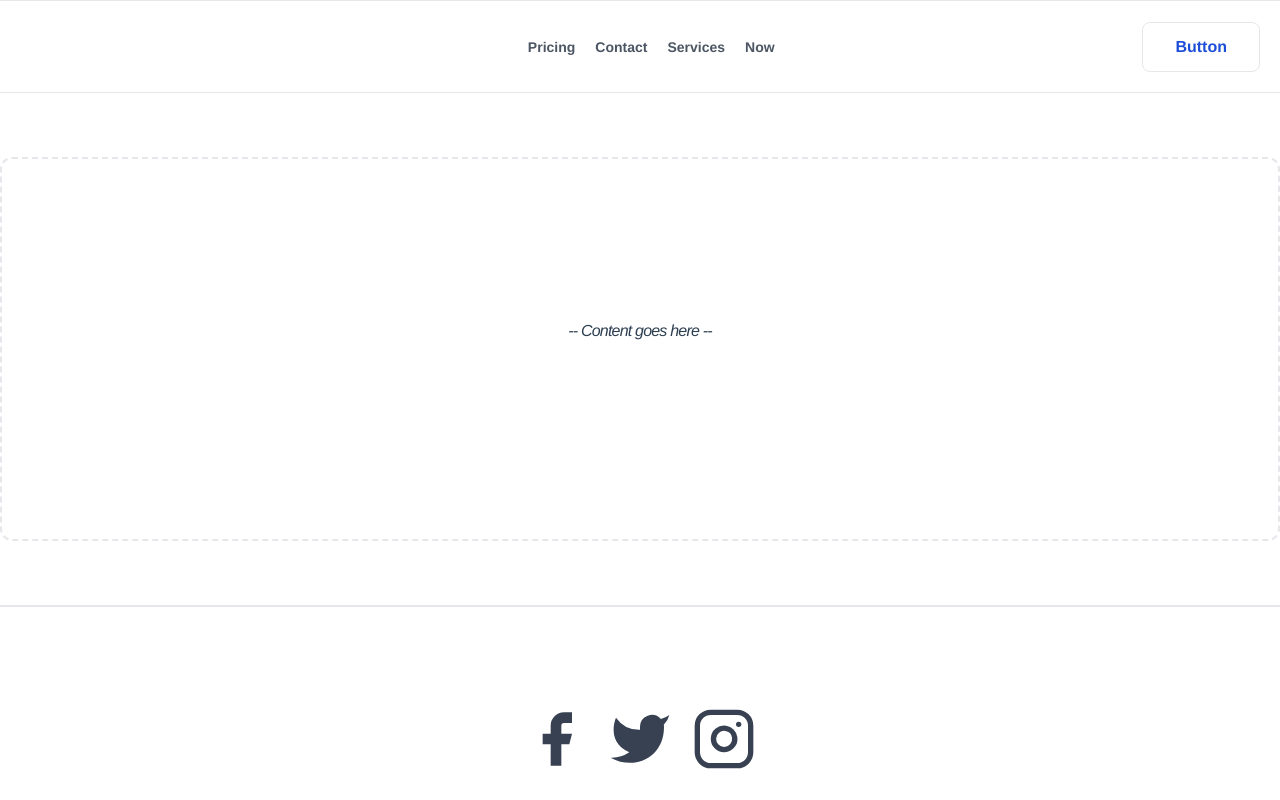
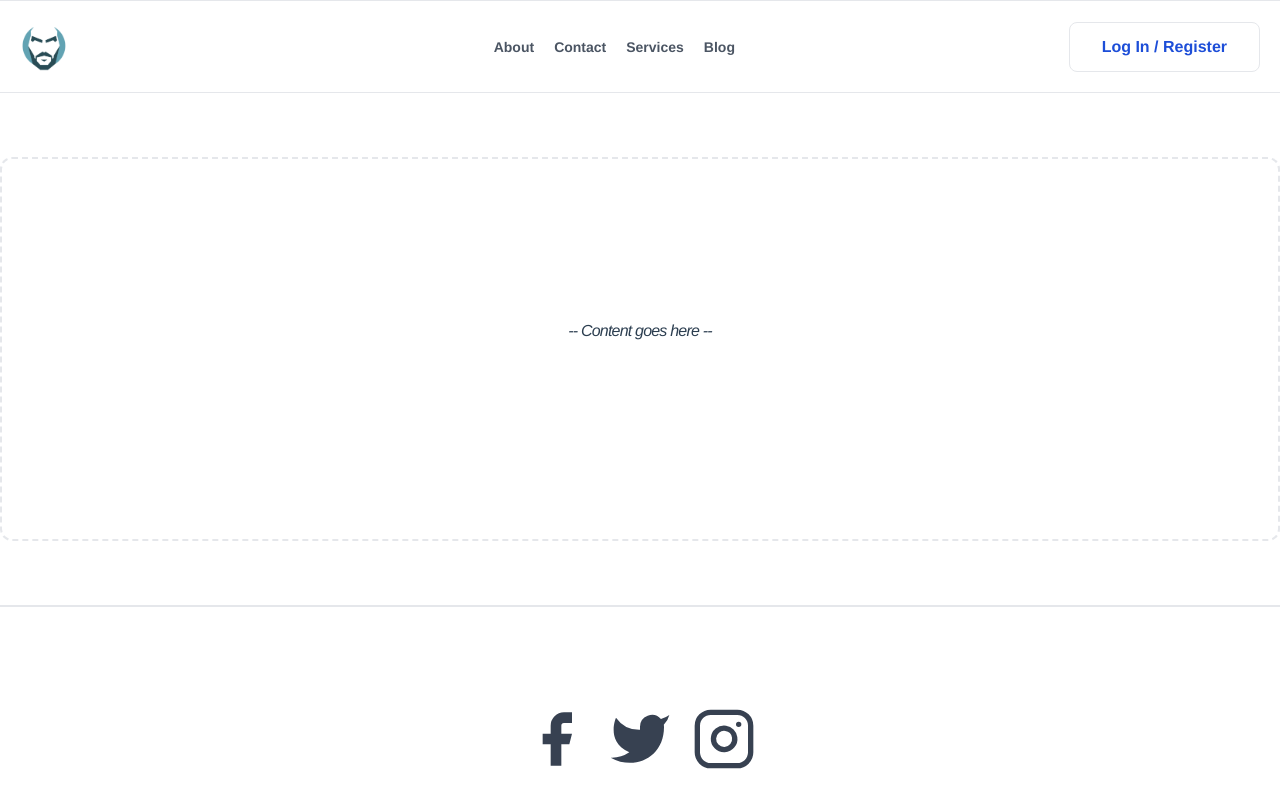
Before and after one commit to PickeledMarcuz/mark-ryan-io, a Vue app: page / in a window 1280 px wide. Shown: the top 800 px of the page. Built offline with nearby package versions, Linux system fonts and the light colour scheme.

Commit message:
Routerlink for nav

```diff
--- a/src/App.vue
+++ b/src/App.vue
@@ -4,45 +4,65 @@
       <div
         class="container flex flex-col flex-wrap p-5 mx-auto md:items-center md:flex-row "
       >
-        <a
+        <router-link to="/"
           class="flex items-center w-40 mb-4 font-medium text-gray-900 title-font md:mb-0"
         >
-          <img src="#" alt="" />
-        </a>
+          <img
+            class="h-12 w-12 profile-pic bg-white rounded-xl"
+            src="@/assets/Logo.png"
+            alt="brand logo"
+          />
+        </router-link>
         <nav
           class="flex flex-wrap items-center justify-center text-base md:ml-auto md:mr-auto"
         >
-          <a
-            href="#"
-            class="mr-5 text-sm font-semibold text-gray-600 hover:text-gray-800"
-            >Pricing</a
+          <router-link
+            to="/about"
+            class="mr-5 text-sm font-semibold text-gray-600
+            hover:text-gray-800"
           >
-          <a
-            href="#"
-            class="mr-5 text-sm font-semibold text-gray-600 hover:text-gray-800"
-            >Contact</a
+            About</router-link
           >
-          <a
-            href="#"
-            class="mr-5 text-sm font-semibold text-gray-600 hover:text-gray-800"
-            >Services</a
+          <router-link
+            to="/contact"
+            class="mr-5 text-sm font-semibold text-gray-600
+            hover:text-gray-800"
           >
-          <a
-            href="#"
-            class="mr-5 text-sm font-semibold text-gray-600 hover:text-gray-800"
-            >Now</a
+            Contact</router-link
+          >
+          <router-link
+            to="/services"
+            class="mr-5 text-sm font-semibold text-gray-600
+            hover:text-gray-800"
+          >
+            Services</router-link
+          >
+          <router-link
+            to="/blog"
+            class="mr-5 text-sm font-semibold text-gray-600
+            hover:text-gray-800"
+          >
+            Blog</router-link
           >
         </nav>
         <button
           class="items-center px-8 py-3 mt-4 font-semibold text-blue-700 transition duration-500 ease-in-out transform bg-white border rounded-lg lg:inline-flex lg:mt-px hover:border-blue-800 hover:bg-blue-700 hover:text-white focus:ring focus:outline-none"
         >
-          Button
+          Log In / Register
         </button>
       </div>
     </header>
 
     <!-- Content from Vue application -->
-    <router-view />
+    <transition
+      name="fade"
+      mode="out-in"
+      @beforeLeave="beforeLeave"
+      @enter="enter"
+      @afterEnter="afterEnter"
+    >
+      <router-view />
+    </transition>
 
     <footer class="mt-6 text-gray-700 bg-white border-t body-font">
       <div class="border-t border-gray-200">
@@ -153,4 +173,16 @@
   text-align: center;
   color: #2c3e50;
 }
+
+.fade-enter-active,
+.fade-leave-active {
+  transition-duration: 300ms;
+  transition-property: opacity;
+  transition-timing-function: ease-out;
+}
+
+.fade-enter,
+.fade-leave-active {
+  opacity: 0;
+}
 </style>
```
Also changed, not shown: src/assets/logo.png.
